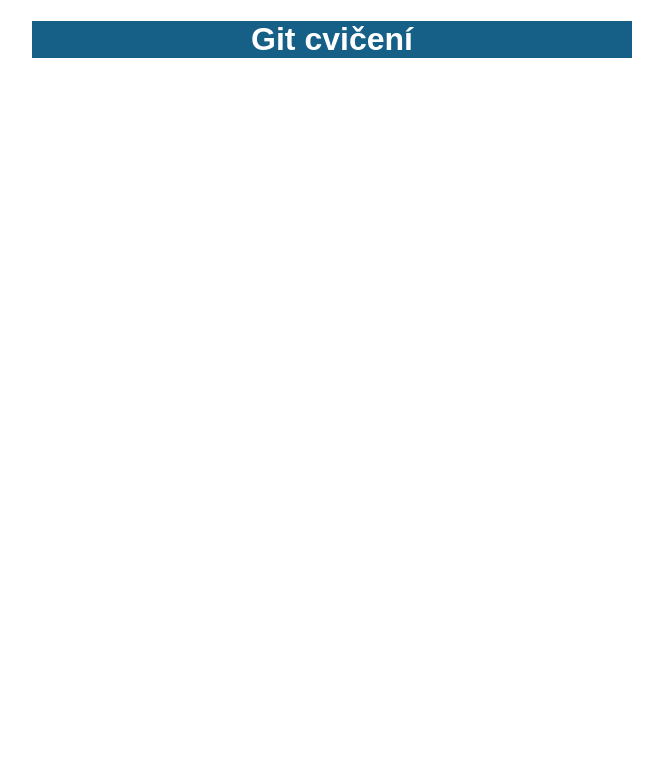
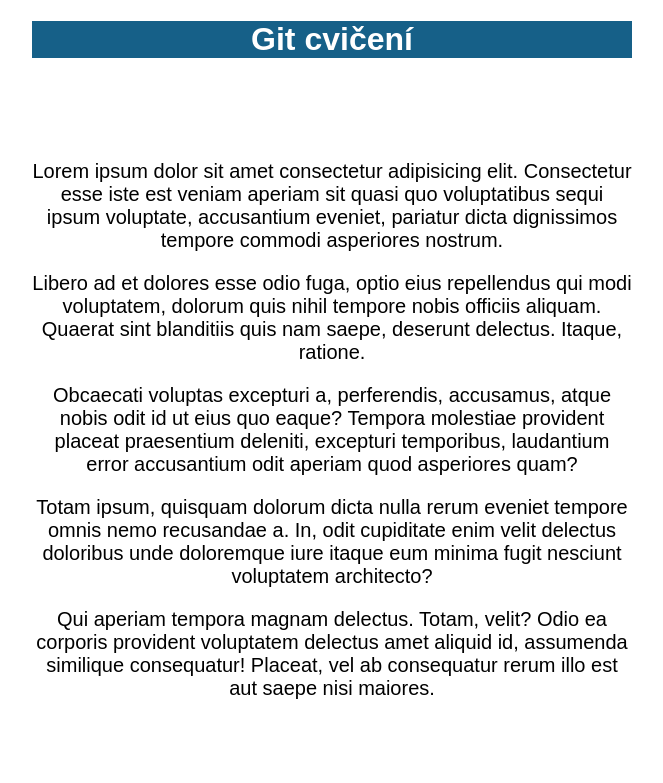
Before and after one commit to EVranova/git-cviceni, a plain HTML site: page index.html in a window 1280 px wide. Shown: the whole page, without its empty margins (308-971 px from the left). Drawn offline with Linux system fonts and the light colour scheme.

Commit message:
nové odstavce

```diff
--- a/index.html
+++ b/index.html
@@ -11,5 +11,15 @@
     <header>
     <h1>Git cvičení</h1>
     </header>
+<main>
+    <p>Lorem ipsum dolor sit amet consectetur adipisicing elit. Consectetur esse iste est veniam aperiam sit quasi quo voluptatibus sequi ipsum voluptate, accusantium eveniet, pariatur dicta dignissimos tempore commodi asperiores nostrum.</p>
+    <p>Libero ad et dolores esse odio fuga, optio eius repellendus qui modi voluptatem, dolorum quis nihil tempore nobis officiis aliquam. Quaerat sint blanditiis quis nam saepe, deserunt delectus. Itaque, ratione.</p>
+    <p>Obcaecati voluptas excepturi a, perferendis, accusamus, atque nobis odit id ut eius quo eaque? Tempora molestiae provident placeat praesentium deleniti, excepturi temporibus, laudantium error accusantium odit aperiam quod asperiores quam?</p>
+    <p>Totam ipsum, quisquam dolorum dicta nulla rerum eveniet tempore omnis nemo recusandae a. In, odit cupiditate enim velit delectus doloribus unde doloremque iure itaque eum minima fugit nesciunt voluptatem architecto?</p>
+    <p>Qui aperiam tempora magnam delectus. Totam, velit? Odio ea corporis provident voluptatem delectus amet aliquid id, assumenda similique consequatur! Placeat, vel ab consequatur rerum illo est aut saepe nisi maiores.</p>
+
+</main>
+
+
 </body>
 </html>
--- a/style.css
+++ b/style.css
@@ -9,3 +9,7 @@ header {
     background-color: #166088;
     color: white;
 }
+main {
+        padding: 3em 0;
+        font-size: 20px;
+}
```
